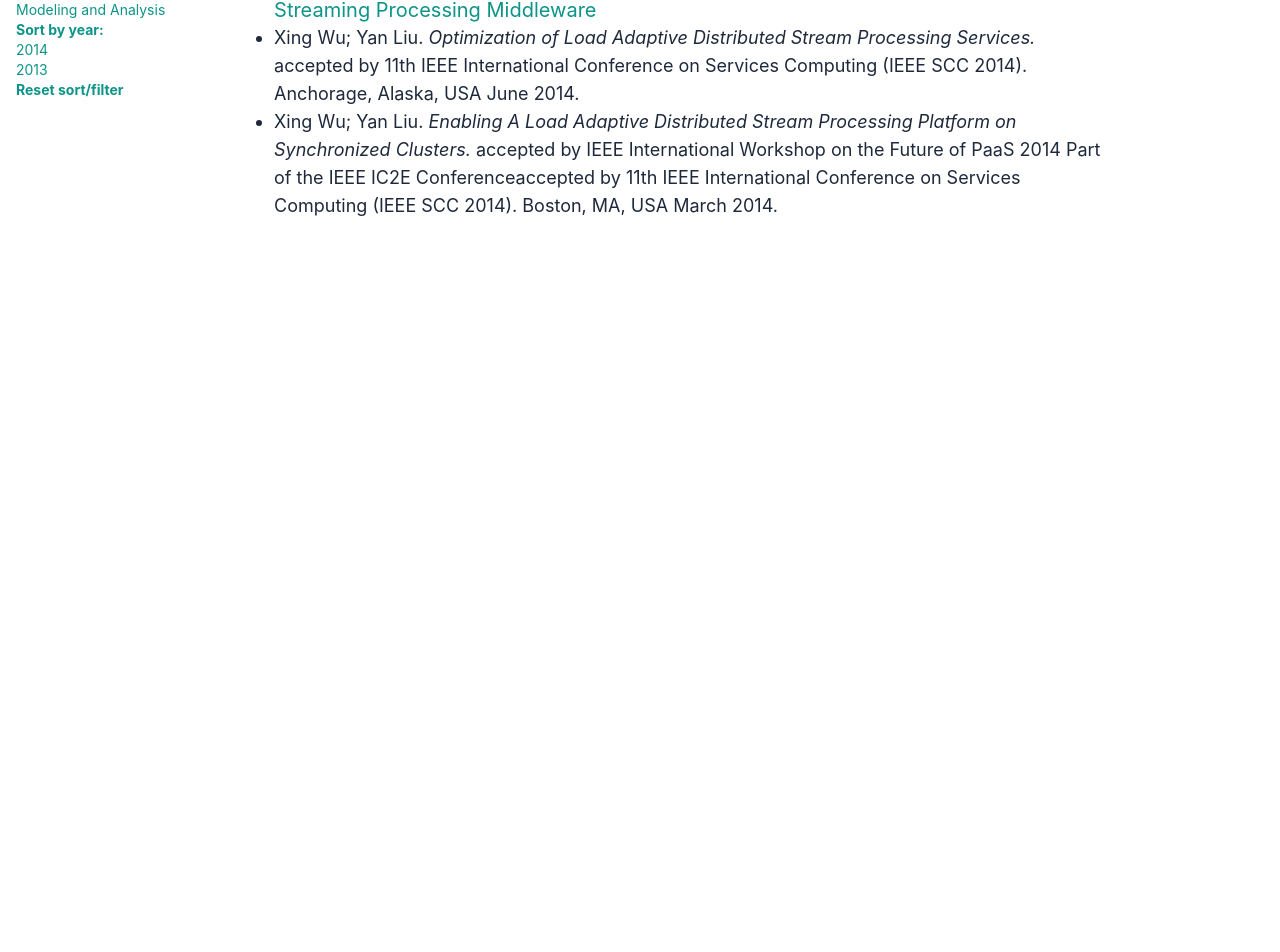
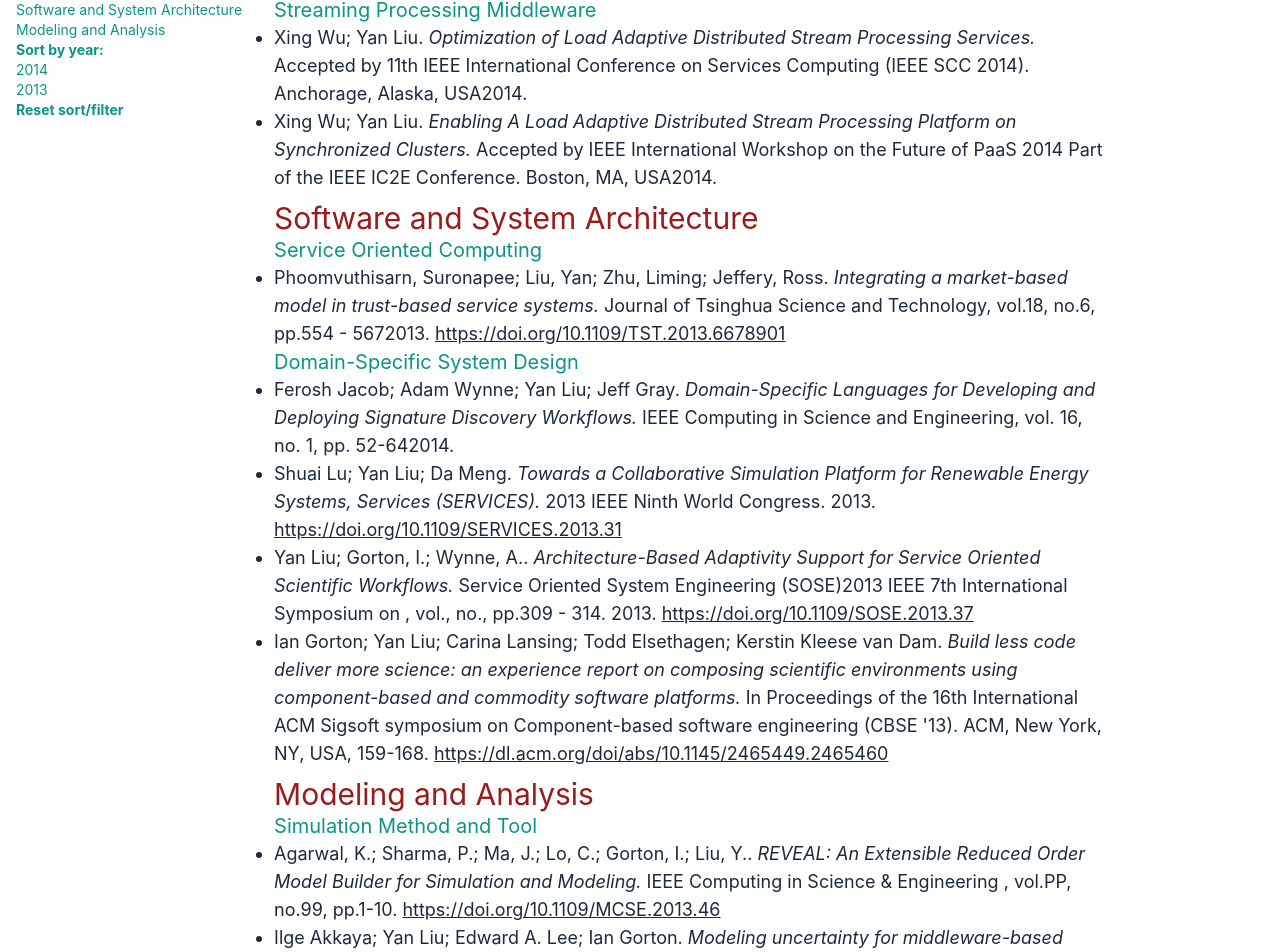
Before and after one commit to sac-research/homepage, a Next.js app: page /publications in a window 1280 px wide. Shown: the part 196-1148 px from the top of the page. Before the commit the page ends 800 px from the top, so only its background shows below. Built offline with nearby package versions, Linux system fonts and the light colour scheme.

Commit message:
finished publications refactor

```diff
--- a/data/publications.js
+++ b/data/publications.js
@@ -11,7 +11,7 @@ function createPublication({
     pub_loc = "",
     pub_date = "",
     pub_month = "",
-    pub_year = 0,
+    pub_year = "",
     doi = "",
 } = {}) {
     return {
@@ -48,7 +48,7 @@ const month = {
 };
 
 export const pubs = {
-    "Software and System Architecture": {
+    "Middleware and Platforms": {
         "Streaming Processing Middleware": [
             createPublication({
                 authors: ["Xing Wu", "Yan Liu"],
@@ -56,7 +56,7 @@ export const pubs = {
                 subtopic: "Streaming Processing Middleware",
                 title: "Optimization of Load Adaptive Distributed Stream Processing Services",
                 conference:
-                    "accepted by 11th IEEE International Conference on Services Computing (IEEE SCC 2014)",
+                    "Accepted by 11th IEEE International Conference on Services Computing (IEEE SCC 2014)",
                 pub_loc: "Anchorage, Alaska, USA",
                 pub_date: "",
                 pub_month: month[6],
@@ -68,13 +68,15 @@ export const pubs = {
                 subtopic: "Streaming Processing Middleware",
                 title: "Enabling A Load Adaptive Distributed Stream Processing Platform on Synchronized Clusters",
                 conference:
-                    "accepted by IEEE International Workshop on the Future of PaaS 2014 Part of the IEEE IC2E Conferenceaccepted by 11th IEEE International Conference on Services Computing (IEEE SCC 2014)",
+                    "Accepted by IEEE International Workshop on the Future of PaaS 2014 Part of the IEEE IC2E Conference",
                 pub_loc: "Boston, MA, USA",
                 pub_date: "",
                 pub_month: month[3],
                 pub_year: 2014,
             }),
         ],
+    },
+    "Software and System Architecture": {
         "Service Oriented Computing": [
             createPublication({
                 authors: ["Phoomvuthisarn, Suronapee", "Liu, Yan", "Zhu, Liming", "Jeffery, Ross"],
@@ -84,7 +86,7 @@ export const pubs = {
                 journal: "Journal of Tsinghua Science and Technology, vol.18, no.6, pp.554 - 567",
                 pub_month: month[12],
                 pub_year: 2013,
-                doi: "10.1109/TST.2013.6678901",
+                doi: "https://doi.org/10.1109/TST.2013.6678901",
             }),
         ],
         "Domain-Specific System Design": [
@@ -105,7 +107,7 @@ export const pubs = {
                 conference: "2013 IEEE Ninth World Congress",
                 pub_month: month[6] + "/" + month[7],
                 pub_year: 2013,
-                doi: "10.1109/SERVICES.2013.31",
+                doi: "https://doi.org/10.1109/SERVICES.2013.31",
             }),
             createPublication({
                 authors: ["Yan Liu", "Gorton, I.", "Wynne, A."],
@@ -117,7 +119,7 @@ export const pubs = {
                 pub_date: "25-28",
                 pub_month: month[3],
                 pub_year: 2013,
-                doi: "10.1109/SOSE.2013.37",
+                doi: "https://doi.org/10.1109/SOSE.2013.37",
             }),
             createPublication({
                 authors: [
@@ -133,7 +135,7 @@ export const pubs = {
                 conference:
                     "In Proceedings of the 16th International ACM Sigsoft symposium on Component-based software engineering (CBSE '13)",
                 pub_loc: "ACM, New York, NY, USA, 159-168",
-                doi: "10.1145/2465449.2465460",
+                doi: "https://dl.acm.org/doi/abs/10.1145/2465449.2465460",
             }),
         ],
     },
@@ -145,7 +147,7 @@ export const pubs = {
                 subtopic: "Simulation Method and Tool",
                 title: "REVEAL: An Extensible Reduced Order Model Builder for Simulation and Modeling",
                 journal: "IEEE Computing in Science & Engineering , vol.PP, no.99, pp.1-10",
-                doi: "10.1109/MCSE.2013.46",
+                doi: "https://doi.org/10.1109/MCSE.2013.46",
             }),
             createPublication({
                 authors: ["Ilge Akkaya", "Yan Liu", "Edward A. Lee", "Ian Gorton"],
@@ -154,8 +156,8 @@ export const pubs = {
                 title: "Modeling uncertainty for middleware-based streaming power grid applications",
                 conference:
                     "In Proceedings of the 8th Workshop on Middleware for Next Generation Internet Computing (MW4NextGen '13)",
-                pub_loc: "ACM, New York, NY, USA, Article 4 , 6 pages",
-                doi: "10.1145/2541608.2541612",
+                pub_loc: "ACM, New York, NY, USA, Article 4, 6 pages",
+                doi: "https://doi.org/10.1145/2541608.2541612",
             }),
         ],
     },
--- a/pages/publications.js
+++ b/pages/publications.js
@@ -62,18 +62,8 @@ const Sidebar = ({ topics, years, topicCallback, yearCallback }) => {
 const topics = Object.keys(pubs);
 const years = [2014, 2013];
 
-function PublicationEntry({ entry }) {}
-
-function PublicationsMap({ topic, entries, year }) {
+function PublicationEntry({ pub, index }) {
     return (
-        <div>
-            <div>
-                <h2 className="text-3xl text-red-800">Middleware and Platforms</h2>
-                <h3 className="text-xl">Streaming Processing Middleware</h3>
-                <ul>
-                    {entries["Software and System Architecture"][
-                        "Streaming Processing Middleware"
-                    ].map((pub, index) => (
         <li key={index} className="list-disc text-slate-800 w-5/6">
             {pub.authors.map((author, index) => {
                 const numOfAuthors = pub.authors.length;
@@ -83,16 +73,68 @@ function PublicationsMap({ topic, entries, year }) {
             })}
             <span className="italic">{pub.title + ". "}</span>
             <span className="">{pub.journal}</span>
-                            <span className="">{pub.conference + ". "}</span>
+            <span className="">{pub.conference !== "" ? pub.conference + ". " : ""}</span>
             <span className="">{pub.pub_loc}</span>
             <span className="">
-                                {pub.pub_date + " " + pub.pub_month + " " + pub.pub_year + ". "}
+                {pub.pub_date + " " + pub.pub_month + " " + pub.pub_year !== ""
+                    ? pub.pub_year + ". "
+                    : ""}
             </span>
-                            <span className="">{pub.doi}</span>
+            <span className="">
+                <a href={pub.doi}>{pub.doi}</a>
+            </span>
         </li>
-                    ))}
+    );
+}
+
+function PublicationsMap({ topic, entries, year }) {
+    return (
+        <div>
+            {topic === "Middleware and Platforms" || topic === "" ? (
+                <div className="mb-2">
+                    <h2 className="text-3xl text-red-800">Middleware and Platforms</h2>
+                    <h3 className="text-xl">Streaming Processing Middleware</h3>
+                    <ul>
+                        {entries["Middleware and Platforms"]["Streaming Processing Middleware"].map(
+                            (pub, index) => PublicationEntry({ pub, index })
+                        )}
                     </ul>
                 </div>
+            ) : (
+                ""
+            )}
+            {topic === "Software and System Architecture" || topic === "" ? (
+                <div className="mb-2">
+                    <h2 className="text-3xl text-red-800">Software and System Architecture</h2>
+                    <h3 className="text-xl">Service Oriented Computing</h3>
+                    <ul>
+                        {entries["Software and System Architecture"][
+                            "Service Oriented Computing"
+                        ].map((pub, index) => PublicationEntry({ pub, index }))}
+                    </ul>
+                    <h3 className="text-xl">Domain-Specific System Design</h3>
+                    <ul>
+                        {entries["Software and System Architecture"][
+                            "Domain-Specific System Design"
+                        ].map((pub, index) => PublicationEntry({ pub, index }))}
+                    </ul>
+                </div>
+            ) : (
+                ""
+            )}
+            {topic === "Modeling and Analysis" || topic === "" ? (
+                <div className="mb-2">
+                    <h2 className="text-3xl text-red-800">Modeling and Analysis</h2>
+                    <h3 className="text-xl">Simulation Method and Tool</h3>
+                    <ul>
+                        {entries["Modeling and Analysis"]["Simulation Method and Tool"].map(
+                            (pub, index) => PublicationEntry({ pub, index })
+                        )}
+                    </ul>
+                </div>
+            ) : (
+                ""
+            )}
         </div>
     );
 }
@@ -120,7 +162,6 @@ export default function Publications() {
                 </div>
 
                 <div className="flex flex-col grow">
-                    {tp === "" ? "" : <h2 className="text-2xl">{tp}</h2>}
                     <PublicationsMap entries={pubs} topic={tp} year={yr}></PublicationsMap>
                 </div>
             </div>
--- a/styles/globals.css
+++ b/styles/globals.css
@@ -8,13 +8,16 @@ html,
 body {
     padding: 0;
     margin: 0;
-    font-family: Inter, Fira Sans, -apple-system, BlinkMacSystemFont, Segoe UI,
-        Roboto, Oxygen, Ubuntu, Cantarell, Droid Sans, Helvetica Neue,
-        sans-serif;
+    font-family: Inter, Fira Sans, -apple-system, BlinkMacSystemFont, Segoe UI, Roboto, Oxygen,
+        Ubuntu, Cantarell, Droid Sans, Helvetica Neue, sans-serif;
 }
 
 a {
-    color: inherit;
+    text-decoration: underline;
+}
+
+a:hover {
+    color: #1e90ff;
 }
 
 * {
```
Lines whose indentation alone changed are shown as unchanged.
